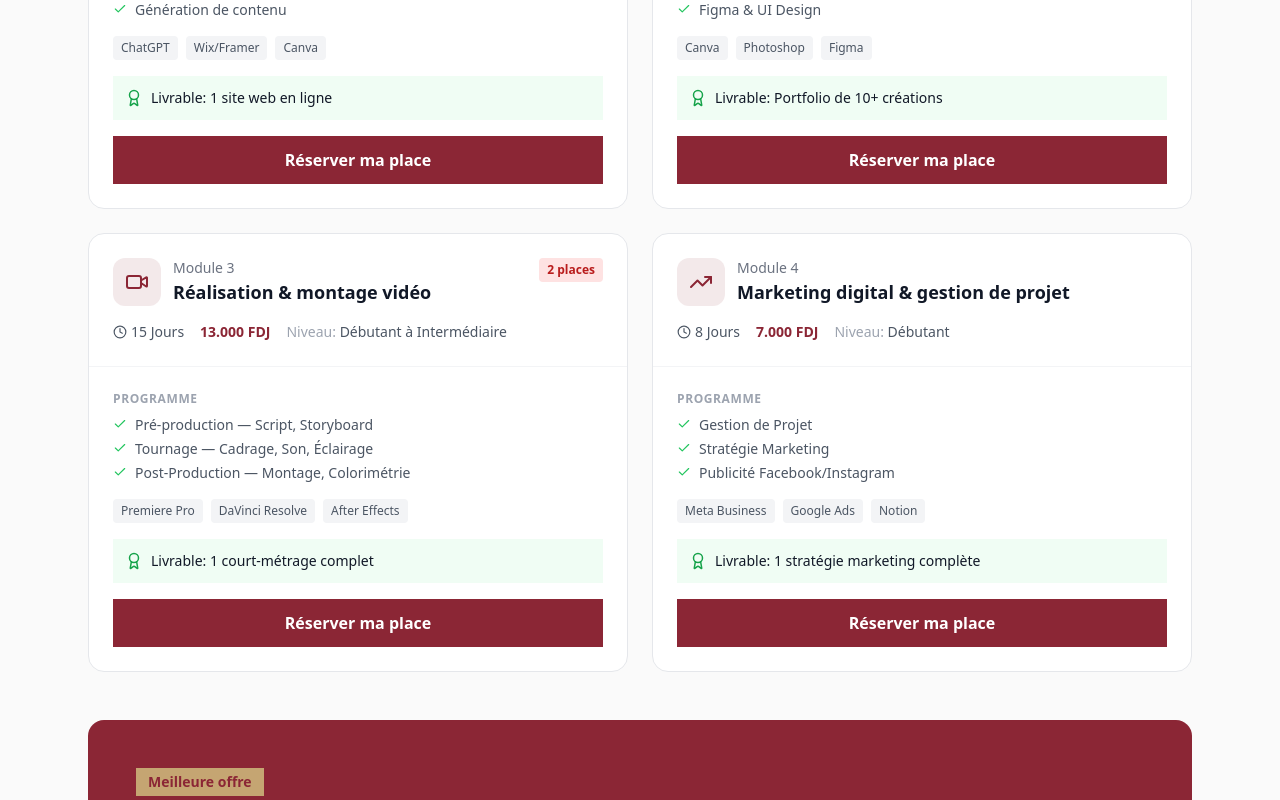
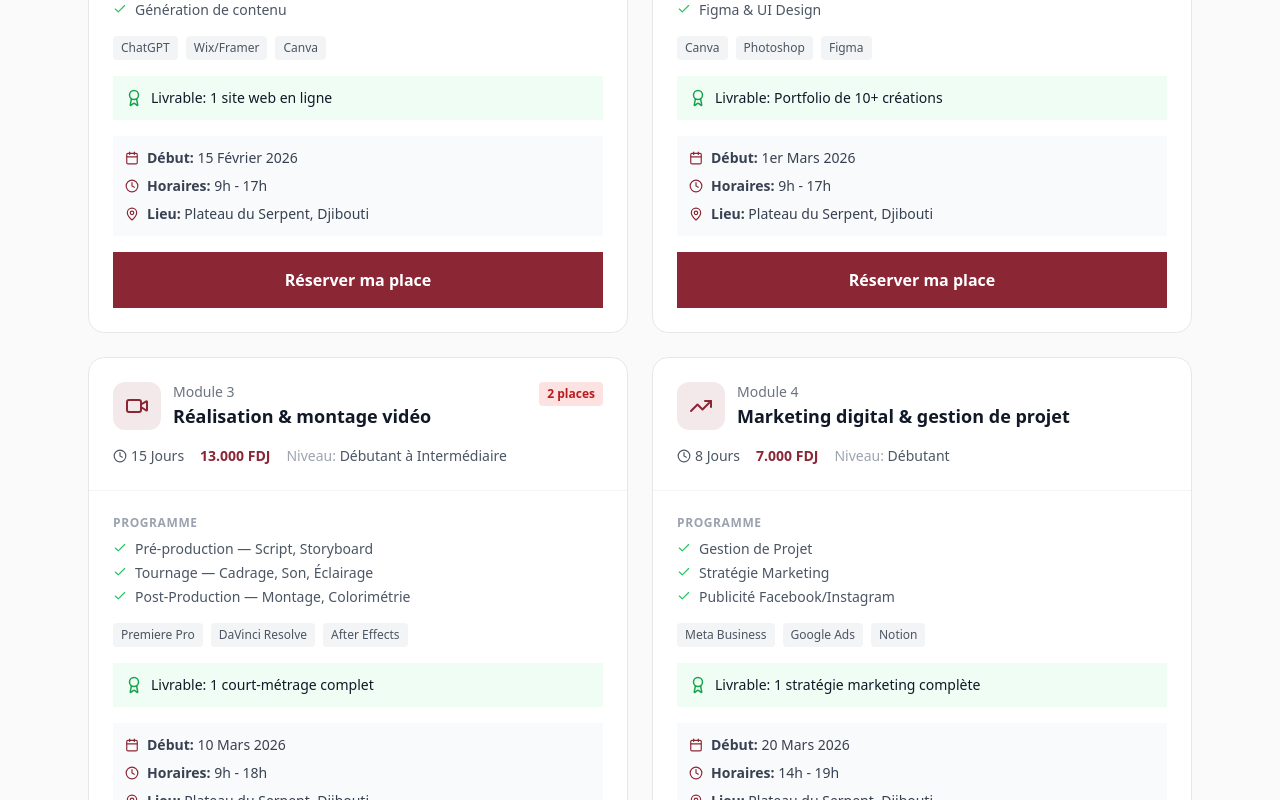
Before and after one commit to Willston125/studio, a Next.js app in the folder studio/: page /formations in a window 1280 px wide. Shown: the part 1960-2760 px from the top of the page. Built offline with nearby package versions, Linux system fonts and the light colour scheme.

Commit message:
mise a jour

```diff
--- a/studio/src/app/formations/page.tsx
+++ b/studio/src/app/formations/page.tsx
@@ -1,9 +1,9 @@
 'use client';
 
-import React, { useState } from 'react';
+import React, { useState, useEffect } from 'react';
 import Image from 'next/image';
 import Link from 'next/link';
-import { Clock, Monitor, Palette, Video, TrendingUp, Check, Users, Award, BookOpen, ArrowRight, GraduationCap, MapPin, Phone, Mail } from 'lucide-react';
+import { Clock, Monitor, Palette, Video, TrendingUp, Check, Users, Award, BookOpen, ArrowRight, GraduationCap, MapPin, Phone, Mail, Calendar, ChevronDown, ChevronUp } from 'lucide-react';
 
 const FORMATIONS = [
     {
@@ -18,6 +18,9 @@ const FORMATIONS = [
         outils: ["ChatGPT", "Wix/Framer", "Canva"],
         pratique: 70,
         placesRestantes: 6,
+        dateDebut: "15 Février 2026",
+        horaires: "9h - 17h",
+        lieu: "Plateau du Serpent, Djibouti",
         programme: [
             "L'art du prompting & structure",
             "Design UI/UX par IA",
@@ -38,6 +41,9 @@ const FORMATIONS = [
         outils: ["Canva", "Photoshop", "Figma"],
         pratique: 85,
         placesRestantes: 3,
+        dateDebut: "1er Mars 2026",
+        horaires: "9h - 17h",
+        lieu: "Plateau du Serpent, Djibouti",
         programme: [
             "Canva Expert",
             "Photoshop CC avancé",
@@ -57,6 +63,9 @@ const FORMATIONS = [
         pratique: 80,
         placesRestantes: 2,
         isPopular: true,
+        dateDebut: "10 Mars 2026",
+        horaires: "9h - 18h",
+        lieu: "Plateau du Serpent, Djibouti",
         programme: [
             "Pré-production — Script, Storyboard",
             "Tournage — Cadrage, Son, Éclairage",
@@ -76,6 +85,9 @@ const FORMATIONS = [
         outils: ["Meta Business", "Google Ads", "Notion"],
         pratique: 60,
         placesRestantes: 8,
+        dateDebut: "20 Mars 2026",
+        horaires: "14h - 19h",
+        lieu: "Plateau du Serpent, Djibouti",
         programme: [
             "Gestion de Projet",
             "Stratégie Marketing",
@@ -86,6 +98,18 @@ const FORMATIONS = [
 
 export default function FormationsPage() {
     const [activeModule, setActiveModule] = useState(0);
+    const [showStickyCTA, setShowStickyCTA] = useState(false);
+    const [openFAQIndex, setOpenFAQIndex] = useState<number | null>(null);
+
+    // Scroll listener for sticky CTA
+    useEffect(() => {
+        const handleScroll = () => {
+            // Show sticky CTA after scrolling 800px
+            setShowStickyCTA(window.scrollY > 800);
+        };
+        window.addEventListener('scroll', handleScroll);
+        return () => window.removeEventListener('scroll', handleScroll);
+    }, []);
 
     return (
         <main className="bg-[#FAFAFA] min-h-screen">
@@ -352,10 +376,26 @@ export default function FormationsPage() {
                                             <span className="text-sm font-medium text-gray-900">Livrable: {formation.livrable}</span>
                                         </div>
 
-                                        {/* CTA */}
+                                        {/* Infos Pratiques */}
+                                        <div className="mb-4 p-3 bg-gray-50 rounded-lg space-y-2">
+                                            <div className="flex items-center gap-2 text-sm text-gray-700">
+                                                <Calendar size={14} className="text-[#8B2635]" />
+                                                <span><strong>Début:</strong> {formation.dateDebut}</span>
+                                            </div>
+                                            <div className="flex items-center gap-2 text-sm text-gray-700">
+                                                <Clock size={14} className="text-[#8B2635]" />
+                                                <span><strong>Horaires:</strong> {formation.horaires}</span>
+                                            </div>
+                                            <div className="flex items-center gap-2 text-sm text-gray-700">
+                                                <MapPin size={14} className="text-[#8B2635]" />
+                                                <span><strong>Lieu:</strong> {formation.lieu}</span>
+                                            </div>
+                                        </div>
+
+                                        {/* CTA - Enlarged for mobile touch targets */}
                                         <Link
                                             href={`/inscription?module=${formation.id}`}
-                                            className="block w-full text-center py-3 px-4 rounded-lg font-semibold bg-[#8B2635] text-white hover:bg-[#6e1615] transition-colors"
+                                            className="block w-full text-center py-4 px-6 rounded-lg font-semibold bg-[#8B2635] text-white hover:bg-[#6e1615] transition-colors"
                                         >
                                             Réserver ma place
                                         </Link>
@@ -614,9 +654,23 @@ export default function FormationsPage() {
                                 a: "Paiement en espèces, virement, ou en 2 fois pour le Pack Complet. Contactez-nous pour plus de détails."
                             }
                         ].map((faq, i) => (
-                            <div key={i} className="bg-white rounded-xl p-6 border border-gray-200">
-                                <h3 className="font-semibold text-gray-900 mb-2">{faq.q}</h3>
-                                <p className="text-gray-600">{faq.a}</p>
+                            <div key={i} className="bg-white rounded-xl border border-gray-200 overflow-hidden">
+                                <button
+                                    onClick={() => setOpenFAQIndex(openFAQIndex === i ? null : i)}
+                                    className="w-full flex items-center justify-between p-6 text-left hover:bg-gray-50 transition-colors"
+                                >
+                                    <h3 className="font-semibold text-gray-900 pr-4">{faq.q}</h3>
+                                    {openFAQIndex === i ? (
+                                        <ChevronUp className="text-[#8B2635] flex-shrink-0" size={20} />
+                                    ) : (
+                                        <ChevronDown className="text-gray-400 flex-shrink-0" size={20} />
+                                    )}
+                                </button>
+                                {openFAQIndex === i && (
+                                    <div className="px-6 pb-6 text-gray-600">
+                                        <p>{faq.a}</p>
+                                    </div>
+                                )}
                             </div>
                         ))}
                     </div>
@@ -707,6 +761,22 @@ export default function FormationsPage() {
                 </div>
             </footer>
 
-        </main>
+            {/* ═══════════════════════════════════════════════════════════════════ */}
+            {/* STICKY CTA BAR MOBILE */}
+            {/* ═══════════════════════════════════════════════════════════════════ */}
+            {
+                showStickyCTA && (
+                    <div className="fixed bottom-0 left-0 right-0 bg-white border-t border-gray-200 p-4 md:hidden z-50 shadow-lg animate-slide-up">
+                        <Link
+                            href="/inscription"
+                            className="block w-full text-center py-4 px-6 rounded-lg font-bold bg-[#8B2635] text-white hover:bg-[#6e1615] transition-colors shadow-md"
+                        >
+                            S'inscrire maintenant
+                        </Link>
+                    </div>
+                )
+            }
+
+        </main >
     );
 }
--- a/studio/src/app/globals.css
+++ b/studio/src/app/globals.css
@@ -80,3 +80,19 @@
 .animate-scale-in {
   animation: scale-in 0.5s ease-out forwards;
 }
+
+/* Animation Slide Up - Sticky CTA Mobile */
+@keyframes slide-up {
+  0% {
+    opacity: 0;
+    transform: translateY(100%);
+  }
+  100% {
+    opacity: 1;
+    transform: translateY(0);
+  }
+}
+
+.animate-slide-up {
+  animation: slide-up 0.3s ease-out forwards;
+}
```
